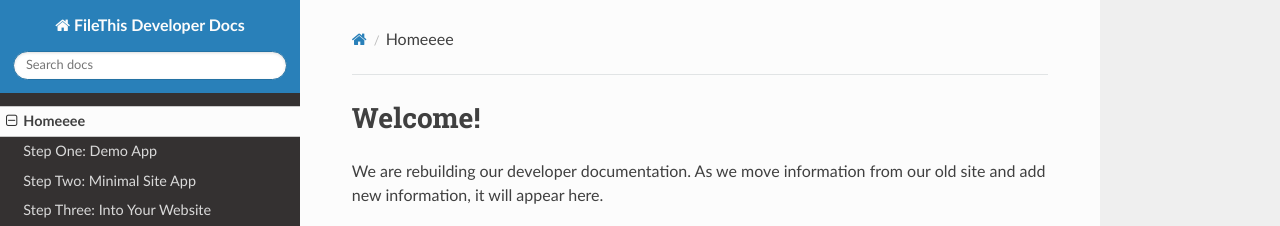
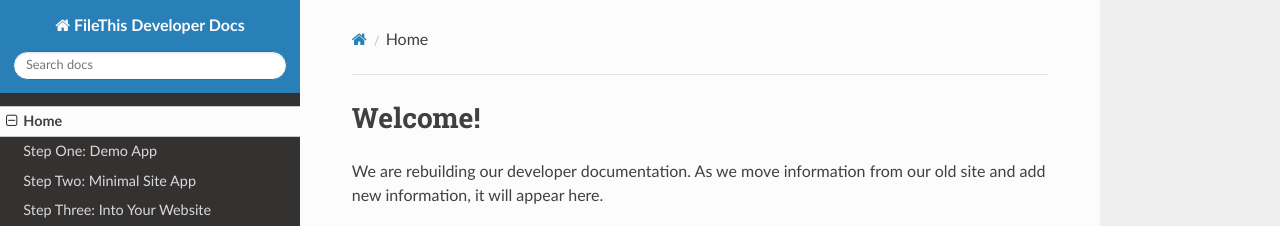
Before and after one commit to filethis/developer-docs, an MkDocs documentation site: the page built from docs/index.md, in a window 1280 px wide. Shown: the top 226 px of the page. Built offline with MkDocs 1.6.1, drawn with Linux system fonts in a browser that asks for light colours; nearby versions of some CDN libraries; old or Windows-style settings are respelled for this version of MkDocs.

```diff
--- a/mkdocs.yml
+++ b/mkdocs.yml
@@ -1,7 +1,11 @@
 site_name: FileThis Developer Docs
+
+theme: readthedocs
+
+site_favicon: favicon.ico
+
 pages:
-- 'Homeeee': index.md
+- 'Home': index.md
 - 'Step One: Demo App': ft-connect-demo.md
 - 'Step Two: Minimal Site App': ft-connect-minimal-site.md
 - 'Step Three: Into Your Website': ft-into-partner-website.md
-theme: readthedocs
```
Also changed, not shown: docs/ft-connect-demo.md (+2 -2 lines), docs/img/connection-state-property-state-diagram-1.0.0.png (renamed from docs/images/connection-state-property-state-diagram-1.0.0.png), docs/img/connection-validation-property-state-diagram-1.0.0.png (renamed from docs/images/connection-validation-property-state-diagram-1.0.0.png), docs/img/favicon.ico (added), 4 other files.
